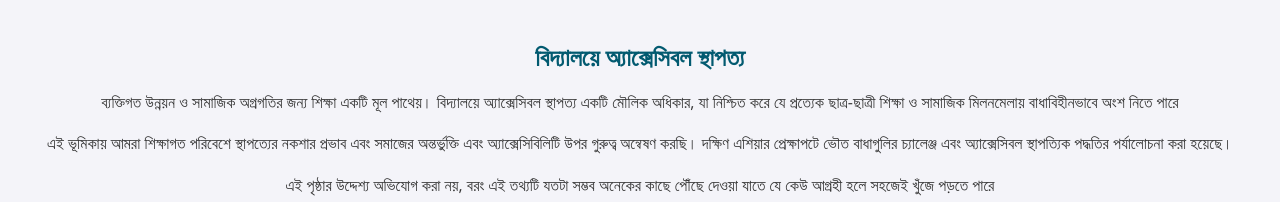
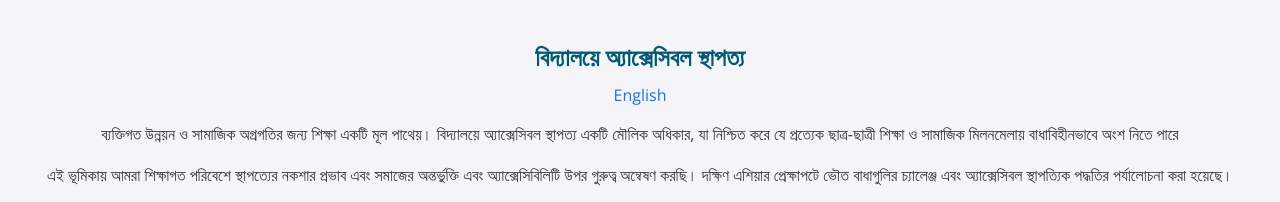
Before and after one commit to tahmidawal/architectureANTBangla, a plain HTML site: page index.html in a window 1280 px wide. Shown: the top 202 px of the page. Drawn offline with nearby package versions, Linux system fonts and the light colour scheme.

Commit message:
Add files via upload

```diff
--- a/index.html
+++ b/index.html
@@ -76,6 +76,8 @@
 </head>
 <body>
     <h1>বিদ্যালয়ে অ্যাক্সেসিবল স্থাপত্য</h1>
+    <a href="https://tahmidawal.github.io/architectureANT/" class="lang-button">English</a>
+
     <p>ব্যক্তিগত উন্নয়ন ও সামাজিক অগ্রগতির জন্য শিক্ষা একটি মূল পাথেয়। বিদ্যালয়ে অ্যাক্সেসিবল স্থাপত্য একটি মৌলিক অধিকার, যা নিশ্চিত করে যে প্রত্যেক ছাত্র-ছাত্রী শিক্ষা ও সামাজিক মিলনমেলায় বাধাবিহীনভাবে অংশ নিতে পারে</p>
 
     <p> এই ভূমিকায় আমরা শিক্ষাগত পরিবেশে স্থাপত্যের নকশার প্রভাব এবং সমাজের অন্তর্ভুক্তি এবং অ্যাক্সেসিবিলিটি উপর গুরুত্ব অন্বেষণ করছি। দক্ষিণ এশিয়ার প্রেক্ষাপটে ভৌত বাধাগুলির চ্যালেঞ্জ এবং অ্যাক্সেসিবল স্থাপত্যিক পদ্ধতির পর্যালোচনা করা হয়েছে। </p>
```
